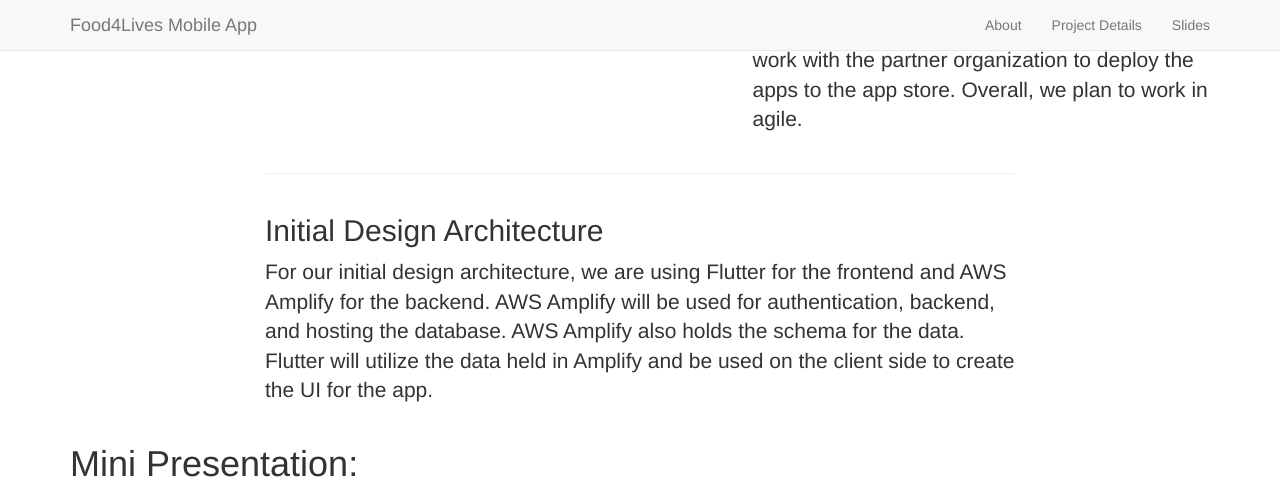
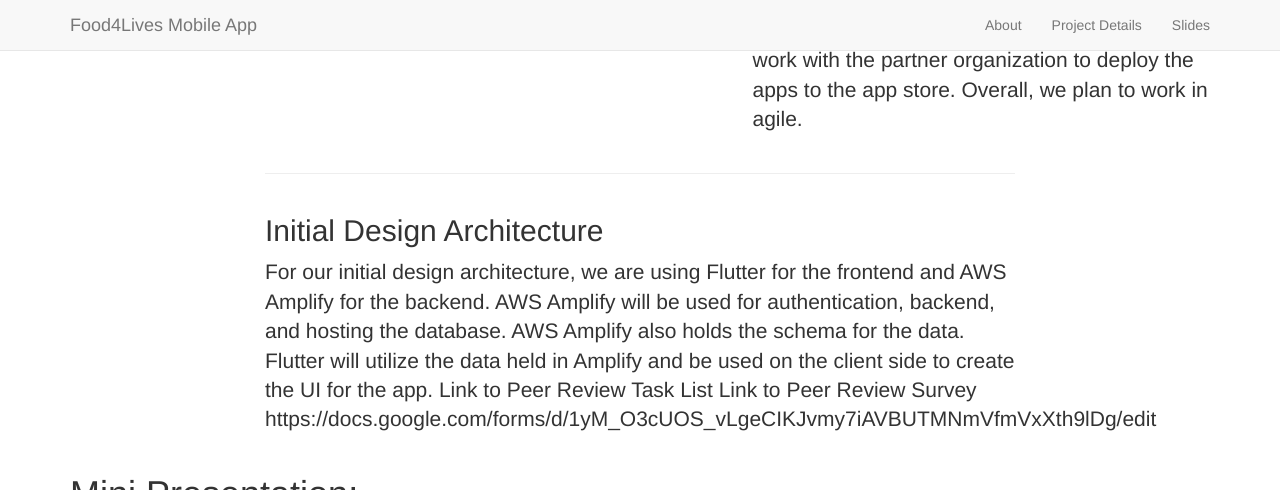
Before and after one commit to food4lives/food4lives.github.io, a Jekyll site: the page built from _posts/2021-02-09-moreabout.markdown, in a window 1280 px wide and 900 px high, scrolled down 3432 px, cut to the strip 0-490 px from the top of the window. Built offline with Jekyll 4.4.1, drawn with Linux system fonts in a browser that asks for light colours; nearby versions of some CDN libraries; library files that are not in the unit come from our copies.

Commit message:
Update 2021-02-15-initialdesign.markdown

```diff
--- a/_posts/2021-02-15-initialdesign.markdown
+++ b/_posts/2021-02-15-initialdesign.markdown
@@ -6,3 +6,9 @@
 description: |
 ---
 For our initial design architecture, we are using Flutter for the frontend and AWS Amplify for the backend. AWS Amplify will be used for authentication, backend, and hosting the database. AWS Amplify also holds the schema for the data. Flutter will utilize the data held in Amplify and be used on the client side to create the UI for the app.
+
+Link to Peer Review Task List
+
+
+Link to Peer Review Survey
+https://docs.google.com/forms/d/1yM_O3cUOS_vLgeCIKJvmy7iAVBUTMNmVfmVxXth9lDg/edit
```
